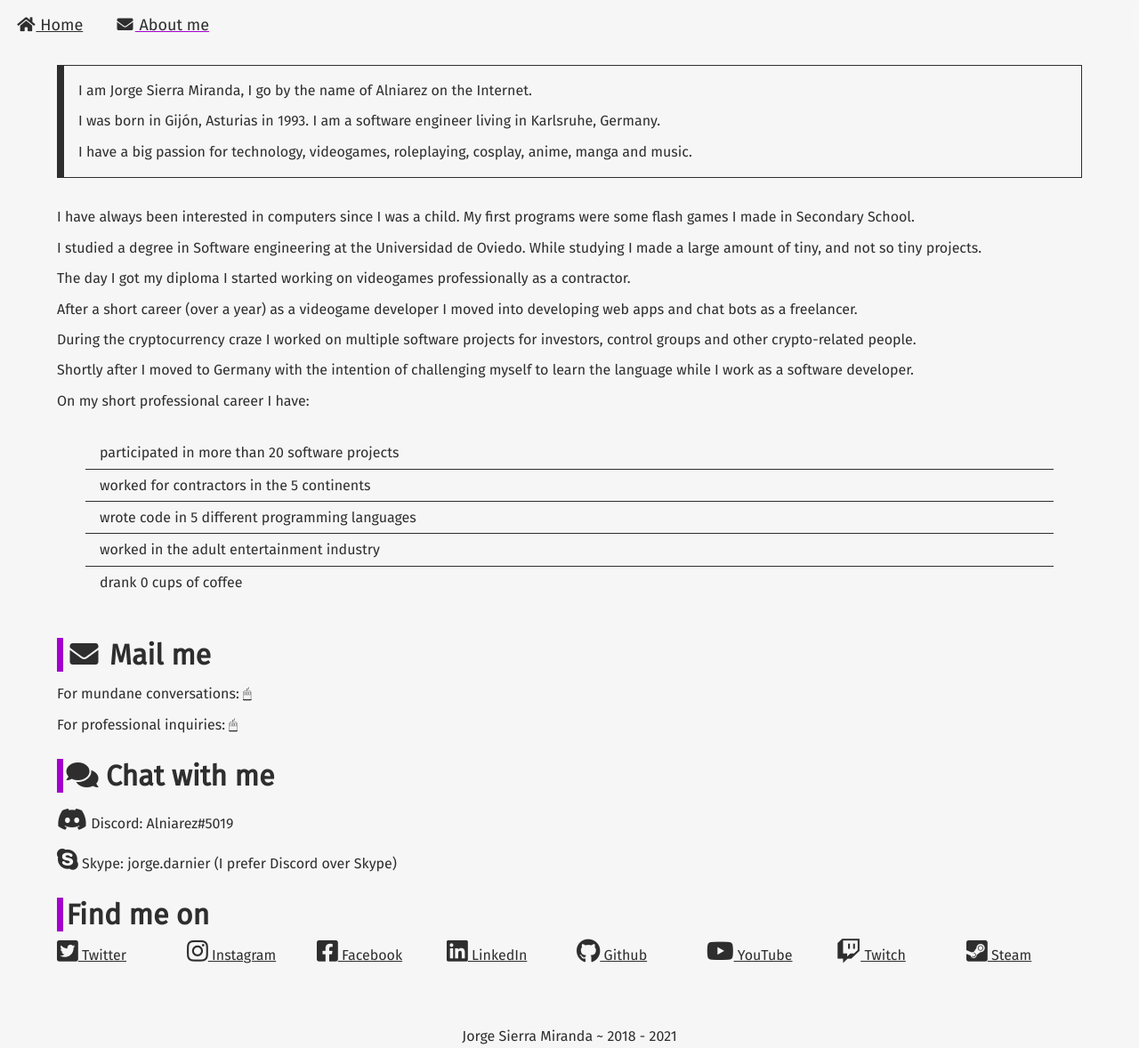
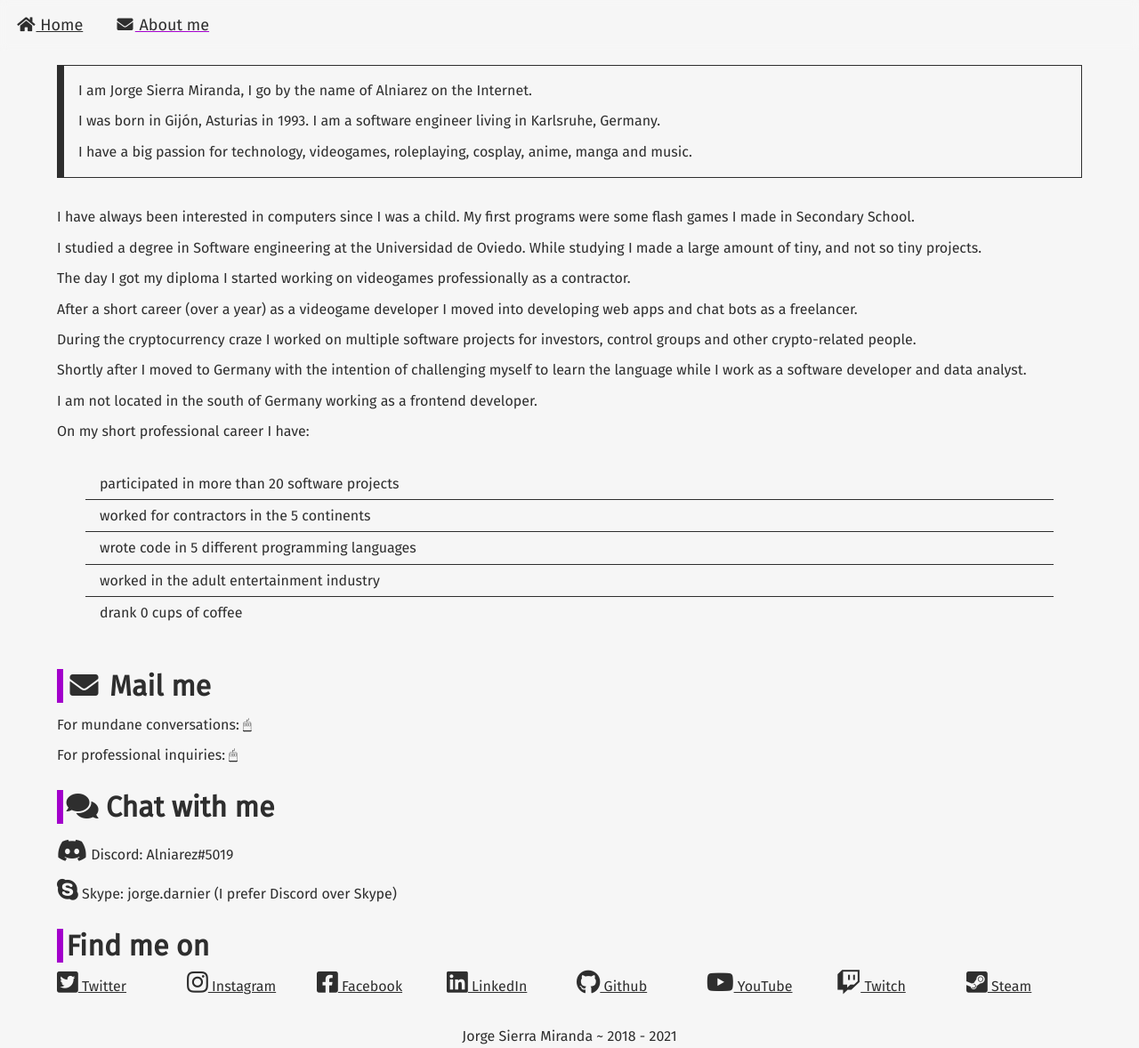
Before and after one commit to Alniarez/alniarez-web, a Jekyll site: the page built from about.md, in a window 1280 px wide and 1178 px high. Shown: the whole window at 89% size. Built offline with Jekyll 4.4.1, drawn with Linux system fonts in a browser that asks for light colours; nearby versions of some CDN libraries.

Commit message:
Update about.md

```diff
--- a/about.md
+++ b/about.md
@@ -14,7 +14,8 @@ description: Hello, I'm Jorge Sierra, aka Alniarez. Learn a bit about me and obt
 	<p>The day I got my diploma I started working on videogames professionally as a contractor.</p>
 	<p>After a short career (over a year) as a videogame developer I moved into developing web apps and chat bots as a freelancer.</p>
 	<p>During the cryptocurrency craze I worked on multiple software projects for investors, control groups and other crypto-related people.</p>
-	<p>Shortly after I moved to Germany with the intention of challenging myself to learn the language while I work as a software developer.</p>
+	<p>Shortly after I moved to Germany with the intention of challenging myself to learn the language while I work as a software developer and data analyst.</p>
+	<p>I am not located in the south of Germany working as a frontend developer.</p>
 	<p>On my short professional career I have:</p>
 	<ul class="ul">
 		<li>participated in more than 20 software projects</li>
```
